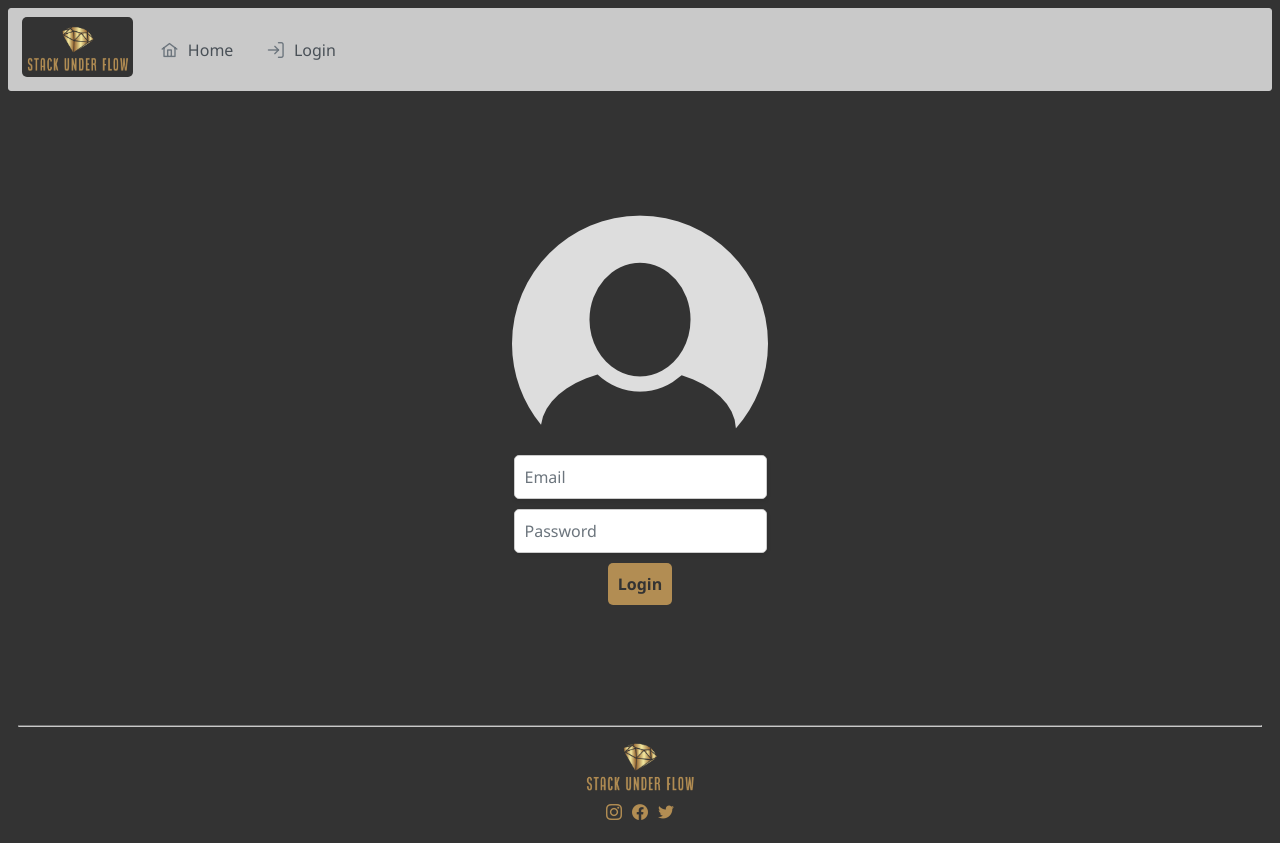
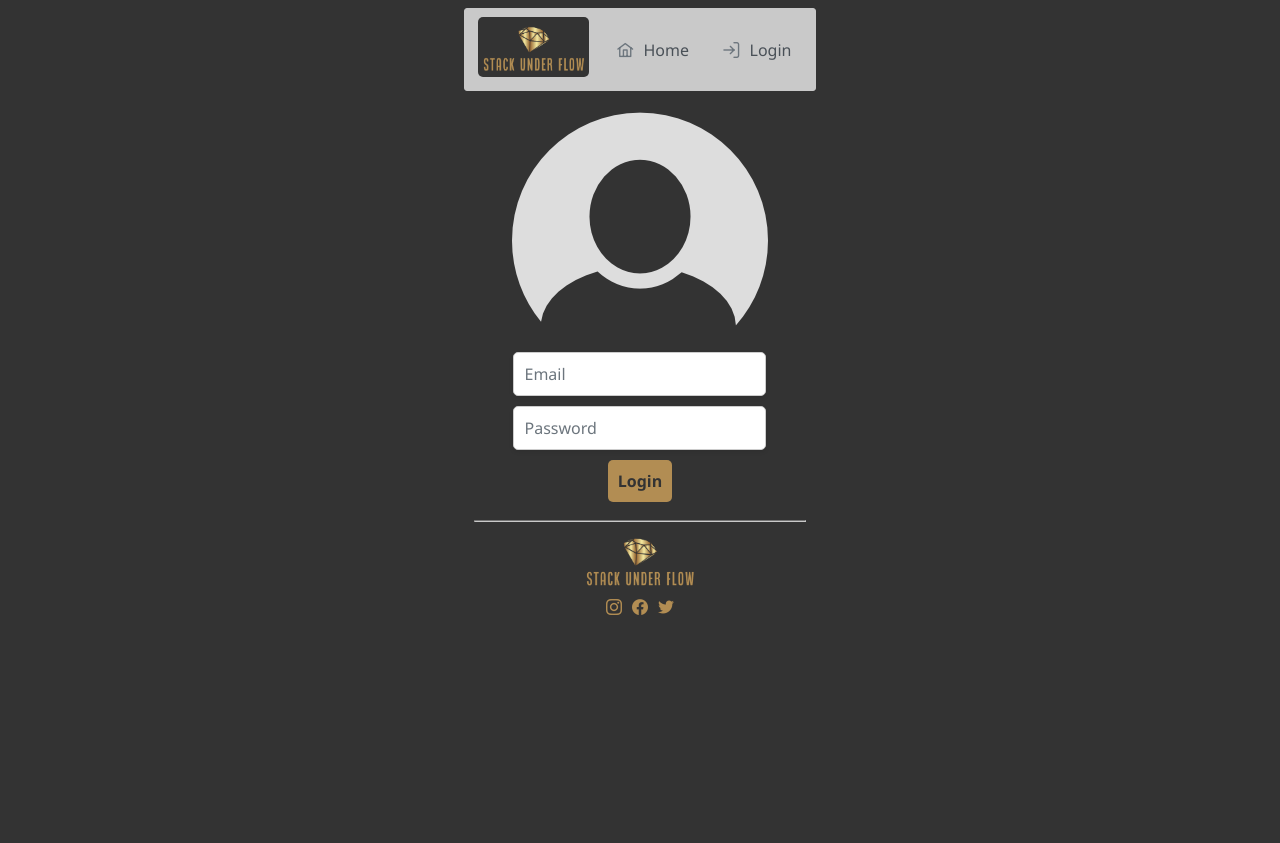
Before and after one commit to SyTW2324/E02, a Vue app in the folder labRecApp/frontend/: page /login in a window 1280 px wide. After the commit the page ends 800 px from the top, so only its background shows below. Built offline with nearby package versions, Linux system fonts and the light colour scheme.

Commit message:
Cambios en las llamadas a los componentes del navbar y el footer

```diff
--- a/labRecApp/frontend/src/App.vue
+++ b/labRecApp/frontend/src/App.vue
@@ -1,22 +1,12 @@
 <template>
   <div id="app">
-    <header>
-      <navbarComponent></navbarComponent>
-    </header>
-
     <main>
       <router-view></router-view>
     </main>
-
-    <footer>
-      <footerComponent></footerComponent>
-    </footer>
   </div>
 </template>
 
 <script setup lang="ts">
-import navbarComponent from "./components/navbar.vue";
-import footerComponent from "./components/footer.vue";
 import './styles/app_style.css';
 </script>
 
--- a/labRecApp/frontend/src/views/home.vue
+++ b/labRecApp/frontend/src/views/home.vue
@@ -1,4 +1,8 @@
 <template>
+  <div id="app">
+    <header>
+      <navbarComponent></navbarComponent>
+    </header>
     <div class="home_Component">
       <img alt="Bienvenidos A Registro Laboral" src="../assets/Bienvenidos.png"/>
       <div class="carousel">
@@ -9,6 +13,10 @@
         </Carousel>
       </div>
     </div>
+    <footer>
+      <footerComponent></footerComponent>
+    </footer>
+  </div>
 </template>
 <script lang="ts">
 import "../styles/home_style.css"
@@ -17,11 +25,16 @@ import registro from '@/assets/Registro.png';
 import cuenta from '@/assets/Cuenta.png';
 import calendario from '@/assets/Calendario.png';
 import manual from '@/assets/Manual.png';
+import navbarComponent from "../components/navbar.vue";
+import footerComponent from "../components/footer.vue";
+import '../styles/app_style.css';
 
   export default {
     name: 'homeComponent',
     components: {
-      Carousel
+      Carousel,
+      navbarComponent,
+      footerComponent
     },
     data() {
       return {
--- a/labRecApp/frontend/src/views/login.vue
+++ b/labRecApp/frontend/src/views/login.vue
@@ -1,4 +1,8 @@
 <template class="login_component_template">
+  <div id="app">
+    <header>
+      <navbarComponent></navbarComponent>
+    </header>
     <div class="login_Component">
       <img alt="Login logo" src="../assets/Login_usuario.png" />
       <div class="login_form">
@@ -13,6 +17,10 @@
         </button>
       </div>
     </div>
+    <footer>
+      <footerComponent></footerComponent>
+    </footer>
+  </div>
   <AlertMessage :show="authStore.loginError" :errorMessage="errorLoginMessage" @close="clearLoginErrorMessage"></AlertMessage>
 </template>
 <script lang="ts">
@@ -21,11 +29,16 @@ import "../styles/login_style.css"
 import { userAuthentication } from "../tools/store";
 import AlertMessage from "../components/alertMessage.vue"
 import { useRouter } from 'vue-router';
+import navbarComponent from "../components/navbar.vue";
+import footerComponent from "../components/footer.vue";
+import '../styles/app_style.css';
 
   export default defineComponent({
     name: 'LoginComponent',
     components: {
-      AlertMessage
+      AlertMessage,
+      navbarComponent,
+  footerComponent
     },
     setup() {
       const authStore = userAuthentication();
```
Lines whose indentation alone changed are shown as unchanged.
